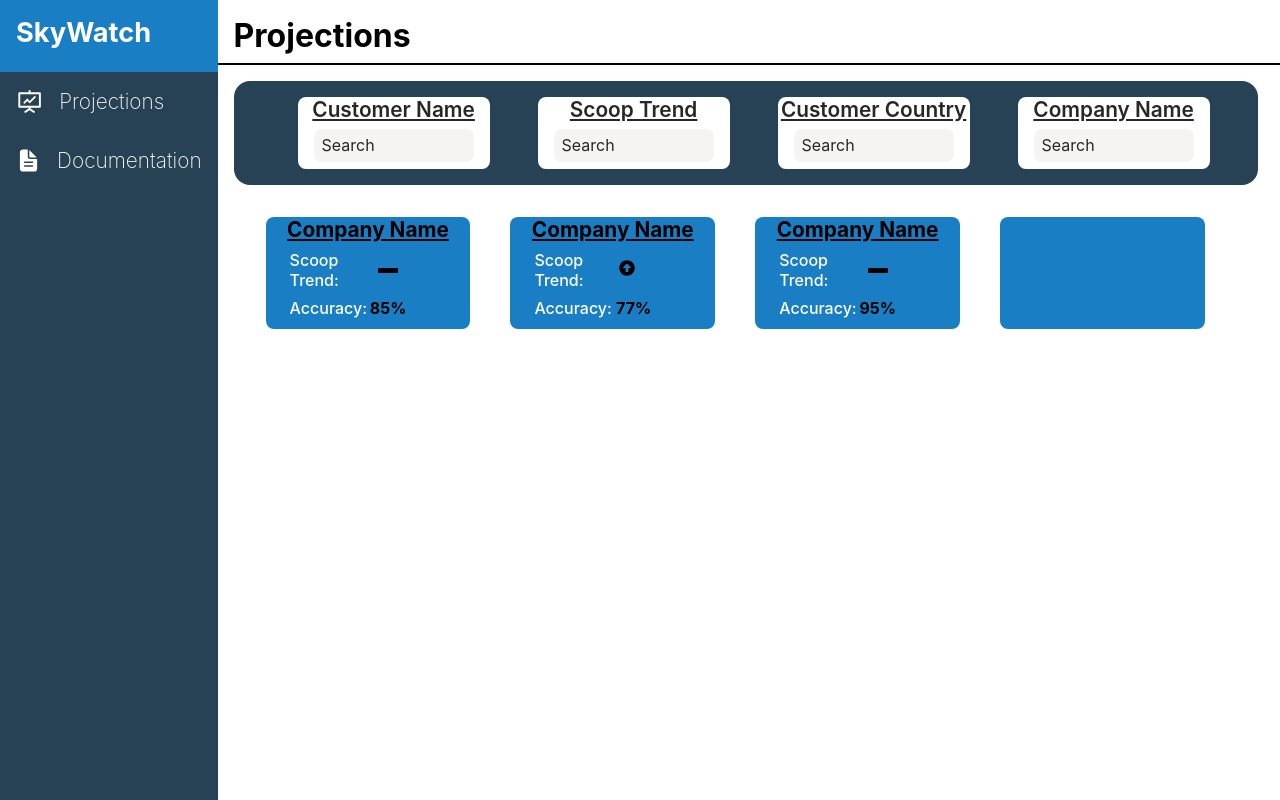
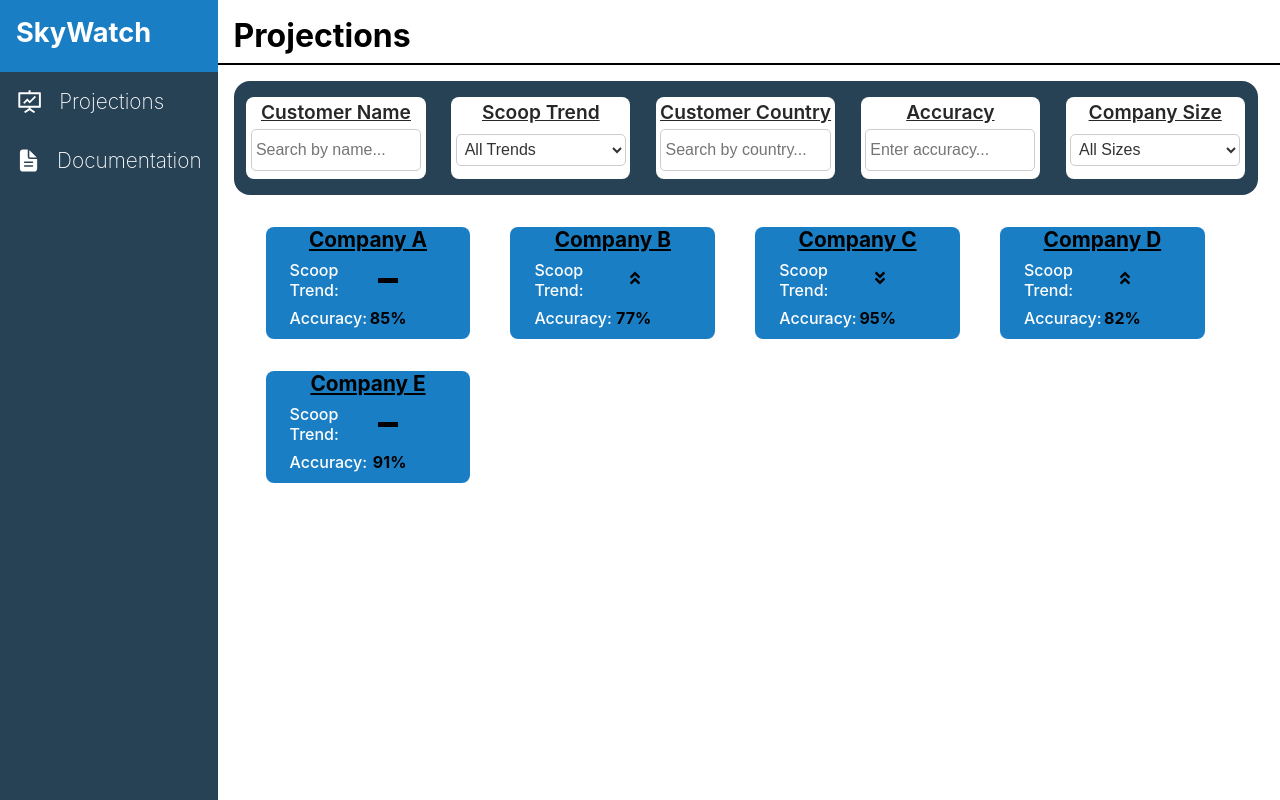
Before and after one commit to ViktorGlogovac/capstone-backend, a React (Create React App) app: page /projections in a window 1280 px wide. Built offline with nearby package versions, Linux system fonts and the light colour scheme.

Commit message:
Filtes done

```diff
--- /dev/null
+++ b/src/routes/CSS/Filter.css
@@ -0,0 +1,64 @@
+.filter_container {
+    display: flex;
+    flex-wrap: nowrap; /* Keeps all filters in one line */
+    flex-direction: row;
+    width: auto;
+    max-width: 80vw;
+    min-height: 10vh;
+    border-radius: 1rem;
+    background-color: var(--navbar-background);
+    margin: 1rem;
+    box-sizing: border-box;
+    justify-content: space-between; /* Ensures even spacing */
+}
+
+/* Adjust width to fit all filters in one line */
+.filter {
+    display: flex;
+    flex-direction: column;
+    justify-content: center;
+    align-items: center;
+    min-height: 9vh;
+    width: 14vw; /* Reduced from 15vw */
+    margin: 1rem 0.8rem; /* Adjusted spacing */
+    border-radius: 0.5rem;
+    background-color: white;
+}
+
+/* Header for filters */
+.filter_header {
+    font-weight: 600;
+    font-size: 1.2rem;
+    color: rgb(40, 38, 38);
+    text-align: center;
+    text-decoration: underline;
+}
+
+/* Ensures inputs and dropdowns have the same layout */
+.dropdown-container {
+    width: 95%;
+    height: 45%;
+    margin: 0.5rem auto;
+    display: flex;
+    align-items: center;
+    justify-content: center;
+}
+
+/* Style for text inputs and dropdowns */
+.search-input, .dropdown {
+    width: 100%;
+    height: 2rem;
+    border: 1px solid #ccc;
+    border-radius: 5px;
+    padding: 0.25rem;
+    font-size: 1rem;
+    color: #333;
+    background-color: white;
+    text-align: left;
+}
+
+/* Focus effect */
+.search-input:focus, .dropdown:focus {
+    outline: none;
+    border-color: #666;
+}
--- a/src/routes/CSS/ProjectionsPage.css
+++ b/src/routes/CSS/ProjectionsPage.css
@@ -14,76 +14,6 @@
 
 .projections_content_area{
     width: 83VW;
-}
-
-
-.filter_container {
-    display: flex;
-    flex-wrap: wrap; /* Allows the children to wrap to the next line if needed */
-    flex-direction: row; /* Ensures horizontal alignment */
-    width: auto; /* Adjusts the width dynamically based on content */
-    max-width: 80vw; /* Prevents the container from exceeding the specified width */
-    min-height: 10vh; /* Ensures a minimum height */
-    border-radius: 1rem;
-    background-color: var(--navbar-background);
-    margin: 1rem;
-    box-sizing: border-box; /* Includes padding in width/height calculations */
-
-}
-
-.filter {
-    display: flex;
-    flex-direction: row;
-    flex-wrap: wrap;
-    justify-content: center;
-    min-height: 9vh;
-    width: 15vw; /* Corrected 'VW' to 'vw' */
-    margin-left: 1.5rem;
-    margin-top: 1rem;
-    margin-bottom: 1rem;
-    margin-right: 1.5rem;
-    border-radius: 0.5rem; /* Rounds the corners slightly */
-    background-color: white; /* Optional: Makes the background stand out */
-}
-
-.filter2 {
-    display: flex;
-    flex-direction: row;
-    flex-wrap: wrap;
-    justify-content: center;
-    min-height: 9vh;
-    width: 15vw; /* Corrected 'VW' to 'vw' */
-    border-radius: 0.5rem; /* Rounds the corners slightly */
-    margin-left: 4rem;
-    margin-top: 1rem;
-    margin-bottom: 1rem;
-    margin-right: 1.5rem;
-    background-color: white; /* Optional: Makes the background stand out */
-}
-
-.filter_header{
-    font-weight: 600;
-    font-size: 1.3rem;
-    color: rgb(40, 38, 38);
-    text-align: center;
-    text-decoration: underline;
-}
-
-.search-bar-container{
-    width: 95%;
-    height: 45%;
-    border-radius: 0.5rem;
-    margin-top: 0.1rem;
-    margin-right: 1rem;
-    margin-left: 1rem;
-    margin-bottom: 0.1rem;
-    background-color: #f6f3f3;
-    display: flex;
-    align-items: center;
-    font-size: 1rem;
-    color: rgb(40, 38, 38);
-    text-align: center;
-    padding-left: 0.5rem;
 }
 
 .company_area {
@@ -171,9 +101,13 @@
 .icon_up_arrow {
     margin-left: auto; /* Moves the dash to the right */
     text-align: right; /* Aligns the dash content to the right */
-    margin-right: 5rem;
+    margin-right: 4.5rem;
 }
 
 .up_arrow{
-    size: 50px;
+
 }
+
+.down_arrow{
+
+}
--- /dev/null
+++ b/src/routes/CompanyBoxes.jsx
@@ -0,0 +1,59 @@
+import React from "react";
+import { FaAngleDoubleUp, FaAngleDoubleDown } from "react-icons/fa";
+import "./CSS/ProjectionsPage.css";
+
+const StagnantCompanyBox = ({ company }) => (
+  <div className="company_box">
+    <div className="company_header">{company.name}</div>
+    <div className="status_box">
+      <div className="scoop_status">Scoop Trend:</div>
+      <div className="icon">
+        <div className="dash_line"></div>
+      </div>
+    </div>
+    <div className="status_box">
+      <div className="accuracy_status">Accuracy:</div>
+      <div className="icon">
+        <div className="accuracy_amount">{company.accuracy}%</div>
+      </div>
+    </div>
+  </div>
+);
+
+const UpTrendCompanyBox = ({ company }) => (
+  <div className="company_box">
+    <div className="company_header">{company.name}</div>
+    <div className="status_box">
+      <div className="scoop_status">Scoop Trend:</div>
+      <div className="icon_up_arrow">
+        <FaAngleDoubleUp className="up_arrow" />
+      </div>
+    </div>
+    <div className="status_box">
+      <div className="accuracy_status">Accuracy:</div>
+      <div className="icon">
+        <div className="accuracy_amount">{company.accuracy}%</div>
+      </div>
+    </div>
+  </div>
+);
+
+const DownTrendCompanyBox = ({ company }) => (
+  <div className="company_box">
+    <div className="company_header">{company.name}</div>
+    <div className="status_box">
+      <div className="scoop_status">Scoop Trend:</div>
+      <div className="icon_up_arrow">
+        <FaAngleDoubleDown className="down_arrow" />
+      </div>
+    </div>
+    <div className="status_box">
+      <div className="accuracy_status">Accuracy:</div>
+      <div className="icon">
+        <div className="accuracy_amount">{company.accuracy}%</div>
+      </div>
+    </div>
+  </div>
+);
+
+export { StagnantCompanyBox, UpTrendCompanyBox, DownTrendCompanyBox };
--- a/src/routes/ProjectionsPage.jsx
+++ b/src/routes/ProjectionsPage.jsx
@@ -1,80 +1,130 @@
-import React from 'react';
+import React, { useState } from "react";
 import "./CSS/ProjectionsPage.css";
-import { FaArrowAltCircleUp } from "react-icons/fa";
+import "./CSS/Filter.css";
+import { StagnantCompanyBox, UpTrendCompanyBox, DownTrendCompanyBox } from "./CompanyBoxes";
+
+const dummyData = [
+  { id: 1, name: "Company A", trend: "stagnant", country: "USA", accuracy: 85, size: "small" },
+  { id: 2, name: "Company B", trend: "up", country: "Canada", accuracy: 77, size: "medium" },
+  { id: 3, name: "Company C", trend: "down", country: "USA", accuracy: 95, size: "large" },
+  { id: 4, name: "Company D", trend: "up", country: "Germany", accuracy: 82, size: "medium" },
+  { id: 5, name: "Company E", trend: "stagnant", country: "France", accuracy: 91, size: "small" },
+];
 
 function ProjectionsPage() {
+  const [selectedTrend, setSelectedTrend] = useState(""); // Trend filter
+  const [searchName, setSearchName] = useState(""); // Customer Name filter
+  const [searchCountry, setSearchCountry] = useState(""); // Customer Country filter
+  const [searchAccuracy, setSearchAccuracy] = useState(""); // Accuracy filter
+  const [selectedSize, setSelectedSize] = useState(""); // Company Size filter
+
+  const filteredData = dummyData.filter((company) => {
+    const matchesTrend = selectedTrend ? company.trend === selectedTrend : true;
+    const matchesName = searchName ? company.name.toLowerCase().includes(searchName.toLowerCase()) : true;
+    const matchesCountry = searchCountry ? company.country.toLowerCase().includes(searchCountry.toLowerCase()) : true;
+    const matchesAccuracy = searchAccuracy ? company.accuracy.toString().includes(searchAccuracy) : true;
+    const matchesSize = selectedSize ? company.size === selectedSize : true;
+
+    return matchesTrend && matchesName && matchesCountry && matchesAccuracy && matchesSize;
+  });
+
   return (
     <div className="projections_content_area">
-      <div className="projections-page-title">
-        Projections
-      </div>
+      <div className="projections-page-title">Projections</div>
       <div className="line"></div>
+
+      {/* Filter Container */}
       <div className="filter_container">
-          <div className="filter2">
-            <div className="filter_header">Customer Name</div>
-            <div className="search-bar-container">Search</div>
-          </div>
-          <div className="filter">
-            <div className="filter_header">Scoop Trend</div>
-            <div className="search-bar-container">Search</div>
-          </div>
-          <div className="filter">
-            <div className="filter_header">Customer Country </div>
-            <div className="search-bar-container">Search</div>
-          </div>
-          <div className="filter">
-            <div className="filter_header">Company Name</div>
-            <div className="search-bar-container">Search</div>
+        {/* Customer Name Filter */}
+        <div className="filter">
+          <div className="filter_header">Customer Name</div>
+          <div className="dropdown-container">
+            <input
+              type="text"
+              value={searchName}
+              onChange={(e) => setSearchName(e.target.value)}
+              className="dropdown search-input"
+              placeholder="Search by name..."
+            />
           </div>
         </div>
 
-      <div className="company_area">
-        <div className="company_box">
-          <div className="company_header">Company Name</div>
-          <div className="status_box">
-            <div className="scoop_status">Scoop Trend:</div>
-            <div className="icon">
-              <div className="dash_line"></div>
-            </div>
-          </div>
-          <div className="status_box">
-            <div className="accuracy_status">Accuracy:</div>
-            <div className="icon">
-              <div className="accuracy_amount">85%</div>
-            </div>
+        {/* Scoop Trend Filter */}
+        <div className="filter">
+          <div className="filter_header">Scoop Trend</div>
+          <div className="dropdown-container">
+            <select
+              value={selectedTrend}
+              onChange={(e) => setSelectedTrend(e.target.value)}
+              className="dropdown"
+            >
+              <option value="">All Trends</option>
+              <option value="up">Increasing</option>
+              <option value="down">Decreasing</option>
+              <option value="stagnant">Stagnant</option>
+            </select>
           </div>
         </div>
-        <div className="company_box">
-          <div className="company_header">Company Name</div>
-          <div className="status_box">
-            <div className="scoop_status">Scoop Trend:</div>
-            <div className="icon_up_arrow">
-              <FaArrowAltCircleUp className='up_arrow'/>
-            </div>
-          </div>
-          <div className="status_box">
-            <div className="accuracy_status">Accuracy:</div>
-            <div className="icon">
-              <div className="accuracy_amount">77%</div>
-            </div>
+
+        {/* Customer Country Filter */}
+        <div className="filter">
+          <div className="filter_header">Customer Country</div>
+          <div className="dropdown-container">
+            <input
+              type="text"
+              value={searchCountry}
+              onChange={(e) => setSearchCountry(e.target.value)}
+              className="dropdown search-input"
+              placeholder="Search by country..."
+            />
           </div>
         </div>
-        <div className="company_box">
-          <div className="company_header">Company Name</div>
-          <div className="status_box">
-            <div className="scoop_status">Scoop Trend:</div>
-            <div className="icon">
-              <div className="dash_line"></div>
-            </div>
-          </div>
-          <div className="status_box">
-            <div className="accuracy_status">Accuracy:</div>
-            <div className="icon">
-              <div className="accuracy_amount">95%</div>
-            </div>
+
+        {/* Accuracy Filter */}
+        <div className="filter">
+          <div className="filter_header">Accuracy</div>
+          <div className="dropdown-container">
+            <input
+              type="text"
+              value={searchAccuracy}
+              onChange={(e) => setSearchAccuracy(e.target.value)}
+              className="dropdown search-input"
+              placeholder="Enter accuracy..."
+            />
           </div>
         </div>
-        <div className="company_box"></div>
+
+        {/* Company Size Filter */}
+        <div className="filter">
+          <div className="filter_header">Company Size</div>
+          <div className="dropdown-container">
+            <select
+              value={selectedSize}
+              onChange={(e) => setSelectedSize(e.target.value)}
+              className="dropdown"
+            >
+              <option value="">All Sizes</option>
+              <option value="small">Small</option>
+              <option value="medium">Medium</option>
+              <option value="large">Large</option>
+            </select>
+          </div>
+        </div>
+      </div>
+
+      {/* Company Area */}
+      <div className="company_area">
+        {filteredData.map((company) => {
+          if (company.trend === "stagnant") {
+            return <StagnantCompanyBox key={company.id} company={company} />;
+          } else if (company.trend === "up") {
+            return <UpTrendCompanyBox key={company.id} company={company} />;
+          } else if (company.trend === "down") {
+            return <DownTrendCompanyBox key={company.id} company={company} />;
+          } else {
+            return null;
+          }
+        })}
       </div>
     </div>
   );
```
